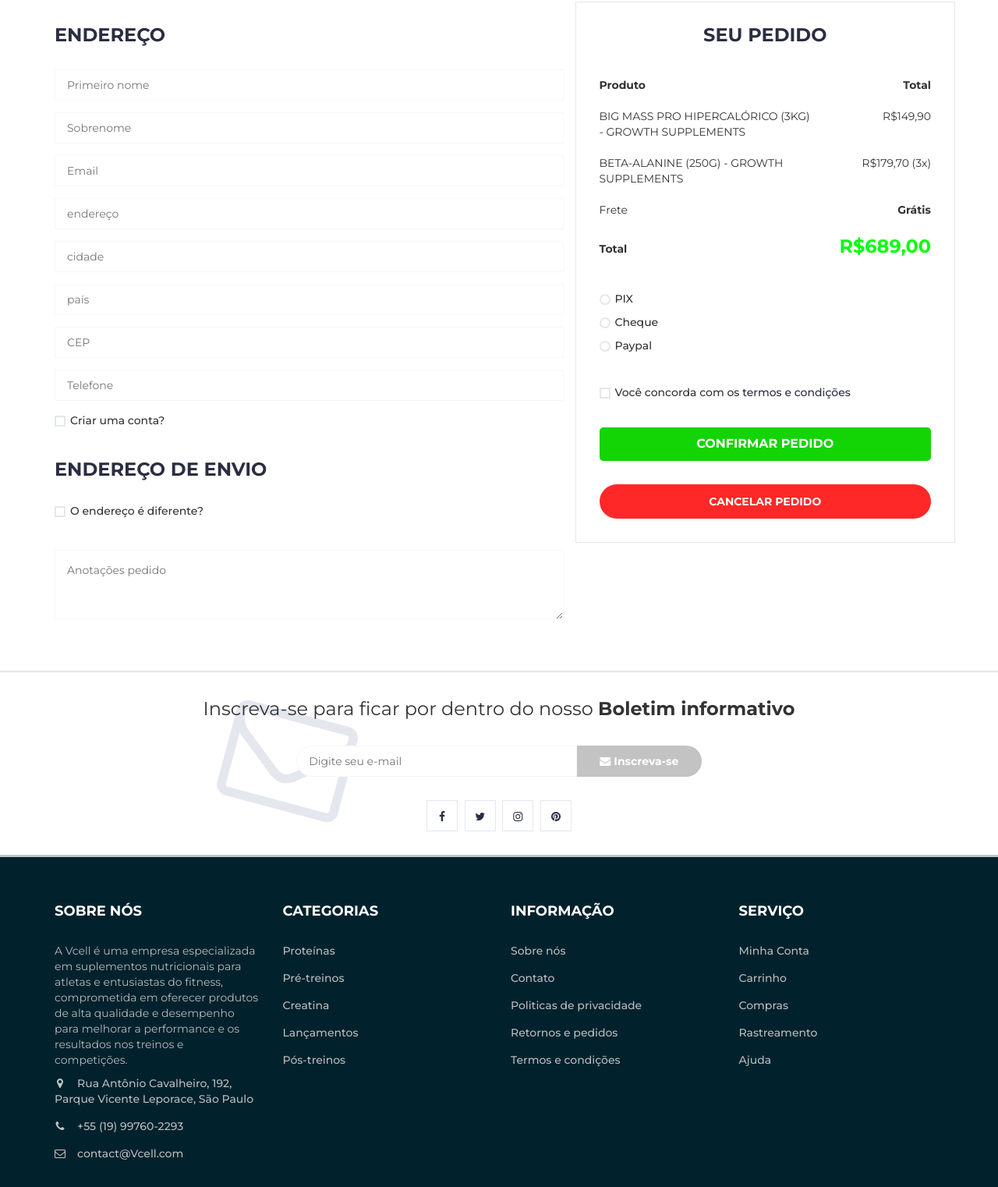
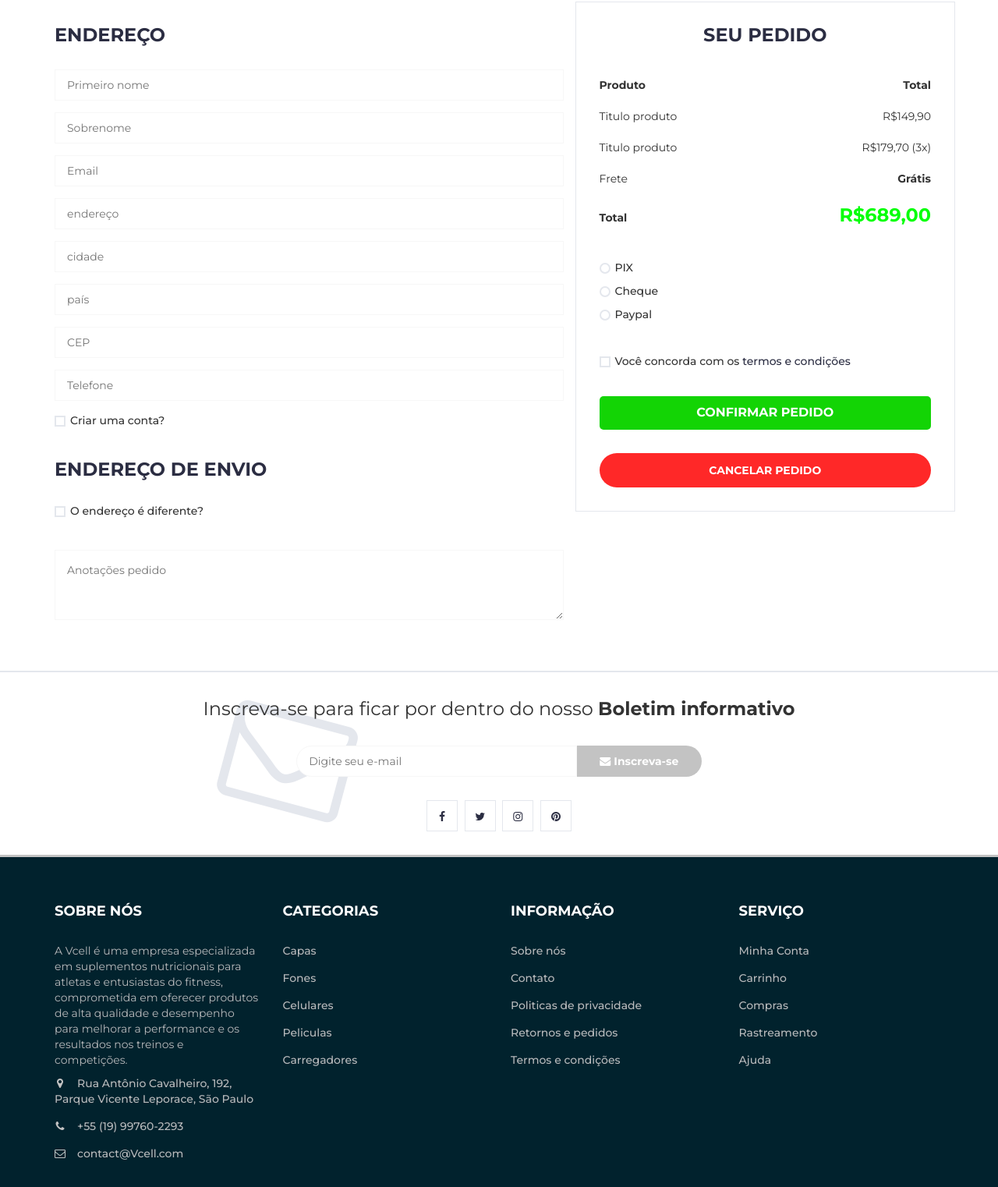
Before and after one commit to marcotulionasc/Vcell, a plain HTML site: page checkout.html in a window 1280 px wide. Shown: the part 327-1849 px from the top of the page at 78% size. Drawn offline with Linux system fonts and the light colour scheme.

Commit message:
Finalização das alterações para padrão

```diff
--- a/checkout.html
+++ b/checkout.html
@@ -78,8 +78,12 @@
 								<form>
 									<select class="input-select">
 										<option value="0">Todas categorias</option>
-										<option value="1">Pré-treino</option>
-										<option value="1">Pós-treino</option>
+										<option value="1">Capas</option>
+										<option value="2">Fones</option>
+										<option value="3">Celulares</option>
+										<option value="4">Peliculas</option>
+										<option value="5">Carregadores</option>
+										<option value="6">Diversos</option>
 									</select>
 									<input class="input" placeholder="Pesquise aqui">
 									<button class="search-btn">Pesquisa</button>
@@ -116,7 +120,7 @@
 													<img src="./img/product1.png" alt="">
 												</div>
 												<div class="product-body">
-													<h3 class="product-name"><a href="product.html">BIG MASS PRO HIPERCALÓRICO (3KG) - GROWTH SUPPLEMENTS</a></h3>
+													<h3 class="product-name"><a href="product.html">Titulo produto</a></h3>
 													<h4 class="product-price"><span class="qty">1x</span>R$149,90</h4>
 												</div>
 												<button class="delete"><i class="fa fa-close"></i></button>
@@ -127,7 +131,7 @@
 													<img src="./img/product2.png" alt="">
 												</div>
 												<div class="product-body">
-													<h3 class="product-name"><a href="#">BETA-ALANINE (250G) - GROWTH SUPPLEMENTS</a></h3>
+													<h3 class="product-name"><a href="#">Titulo produto</a></h3>
 													<h4 class="product-price"><span class="qty">3x</span>R$179,70</h4>
 												</div>
 												<button class="delete"><i class="fa fa-close"></i></button>
@@ -320,11 +324,11 @@
 							</div>
 							<div class="order-products">
 								<div class="order-col">
-									<div>BIG MASS PRO HIPERCALÓRICO (3KG) - GROWTH SUPPLEMENTS</div>
+									<div>Titulo produto</div>
 									<div>R$149,90</div>
 								</div>
 								<div class="order-col">
-									<div>BETA-ALANINE (250G) - GROWTH SUPPLEMENTS</div>
+									<div>Titulo produto</div>
 									<div>R$179,70 (3x)</div>
 								</div>
 							</div>
@@ -510,11 +514,11 @@
 							<div class="footer">
 								<h3 class="footer-title">Categorias</h3>
 								<ul class="footer-links">
-									<li><a href="#">Proteínas</a></li>
-									<li><a href="#">Pré-treinos</a></li>
-									<li><a href="#">Creatina</a></li>
-									<li><a href="#">Lançamentos</a></li>
-									<li><a href="#">Pós-treinos</a></li>
+									<li><a href="#">Capas</a></li>
+									<li><a href="#">Fones</a></li>
+									<li><a href="#">Celulares</a></li>
+									<li><a href="#">Peliculas</a></li>
+									<li><a href="#">Carregadores</a></li>
 								</ul>
 							</div>
 						</div>
```
Also changed, not shown: index.html (+5 -5 lines), store.html (+5 -5 lines), trace.html (+5 -5 lines).
